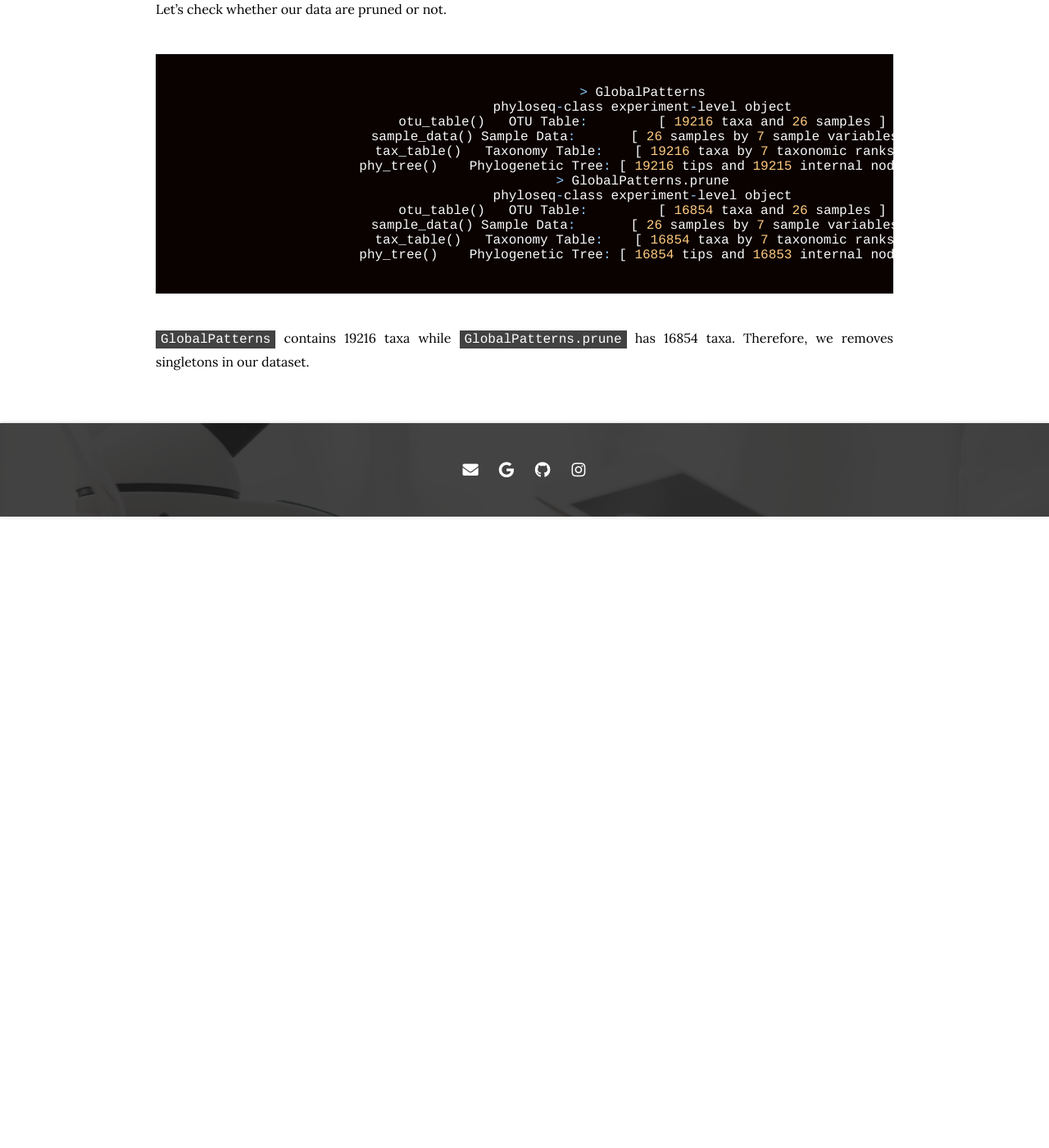
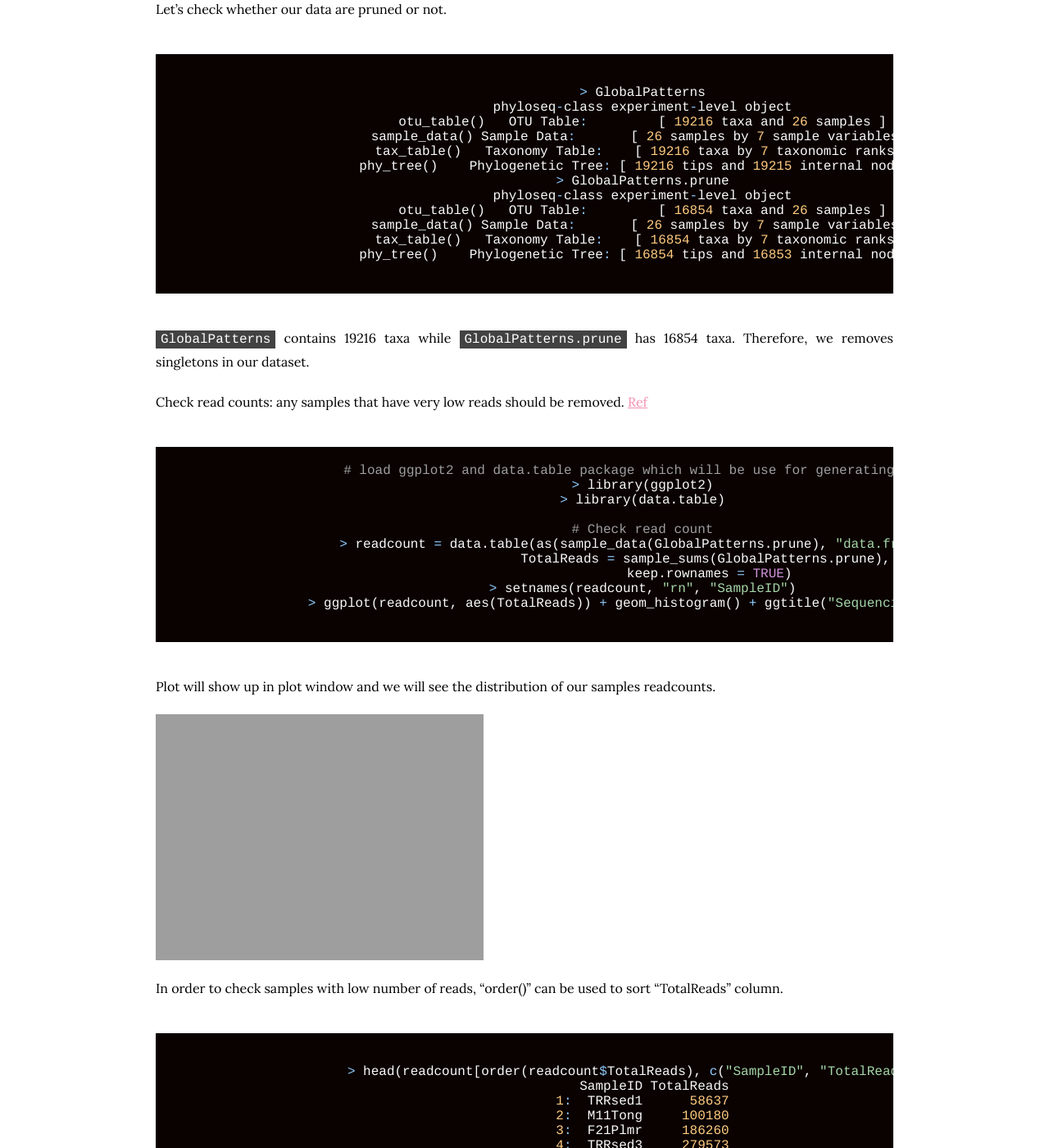
Before and after one commit to natpombubpa-lab/natpombubpa-lab.github.io, a Jekyll site: the page built from resources/Microbiome_Analysis_Phyloseq.md, in a window 1280 px wide and 1400 px high, scrolled down 2261 px. Shown: the whole window at 82% size. Built offline with Jekyll 4.4.1, drawn with Linux system fonts in a browser that asks for light colours; nearby versions of some CDN libraries; before the commit the page ends 2891 px from its top, so only the background shows below that; some of the changed text lies outside the part shown.

Commit message:
Update Microbiome_Analysis_Phyloseq.md

````diff
--- a/resources/Microbiome_Analysis_Phyloseq.md
+++ b/resources/Microbiome_Analysis_Phyloseq.md
@@ -89,3 +89,57 @@
 ```
 
 ```GlobalPatterns``` contains 19216 taxa while ```GlobalPatterns.prune``` has 16854 taxa. Therefore, we removes singletons in our dataset.
+
+Check read counts: any samples that have very low reads should be removed.
+[Ref](http://evomics.org/wp-content/uploads/2016/01/phyloseq-Lab-01-Answers.html)
+
+```R
+# load ggplot2 and data.table package which will be use for generating plots
+> library(ggplot2)
+> library(data.table)
+
+# Check read count
+> readcount = data.table(as(sample_data(GlobalPatterns.prune), "data.frame"),
+                 TotalReads = sample_sums(GlobalPatterns.prune),
+                 keep.rownames = TRUE)
+> setnames(readcount, "rn", "SampleID")
+> ggplot(readcount, aes(TotalReads)) + geom_histogram() + ggtitle("Sequencing Depth")
+
+```
+
+Plot will show up in plot window and we will see the distribution of our samples readcounts.
+
+![Readcounts](https://natpombubpa-lab.github.io/images/tools/Phyloseq_2.png){:class="img-responsive"}
+
+In order to check samples with low number of reads, "order()" can be used to sort "TotalReads" column.
+
+```R
+
+> head(readcount[order(readcount$TotalReads), c("SampleID", "TotalReads")])
+   SampleID TotalReads
+1:  TRRsed1      58637
+2:  M11Tong     100180
+3:  F21Plmr     186260
+4:  TRRsed3     279573
+5:  M11Plmr     433825
+6:  TRRsed2     492957
+
+# readcounts in all samples look okay, no need to remove any samples.
+```
+
+Generate rarefaction curve, rarefaction curve could be used to determined whether the sequencing depth cover microbial diversity of the sample.
+
+```R
+
+> otu.rare = otu_table(GlobalPatterns.prune)
+> otu.rare = as.data.frame(t(otu.rare))
+> sample_names = rownames(otu.rare)
+
+# we will use vegan rarecurve
+> library(vegan)
+> otu.rarecurve = rarecurve(otu.rare, step = 10000, label = T)
+
+```
+
+Rarefaction curve will show up in Plots window.
+![Rarefaction_curve](https://natpombubpa-lab.github.io/images/tools/Phyloseq_3.png){:class="img-responsive"}
````
